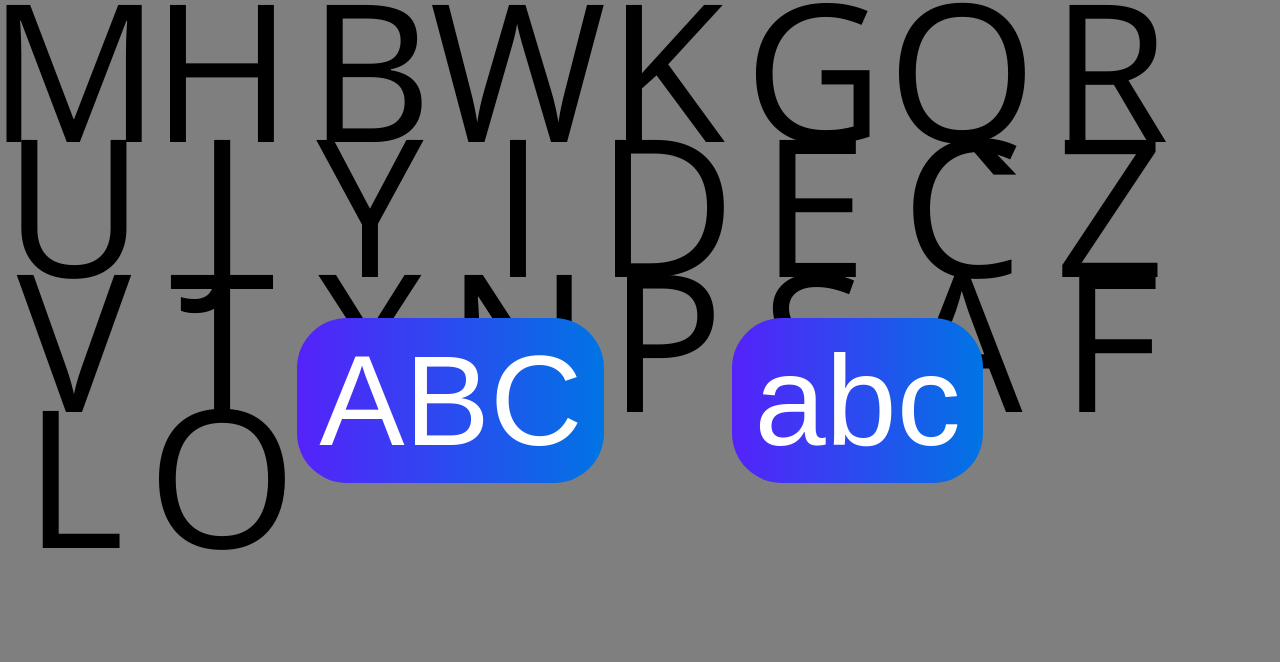
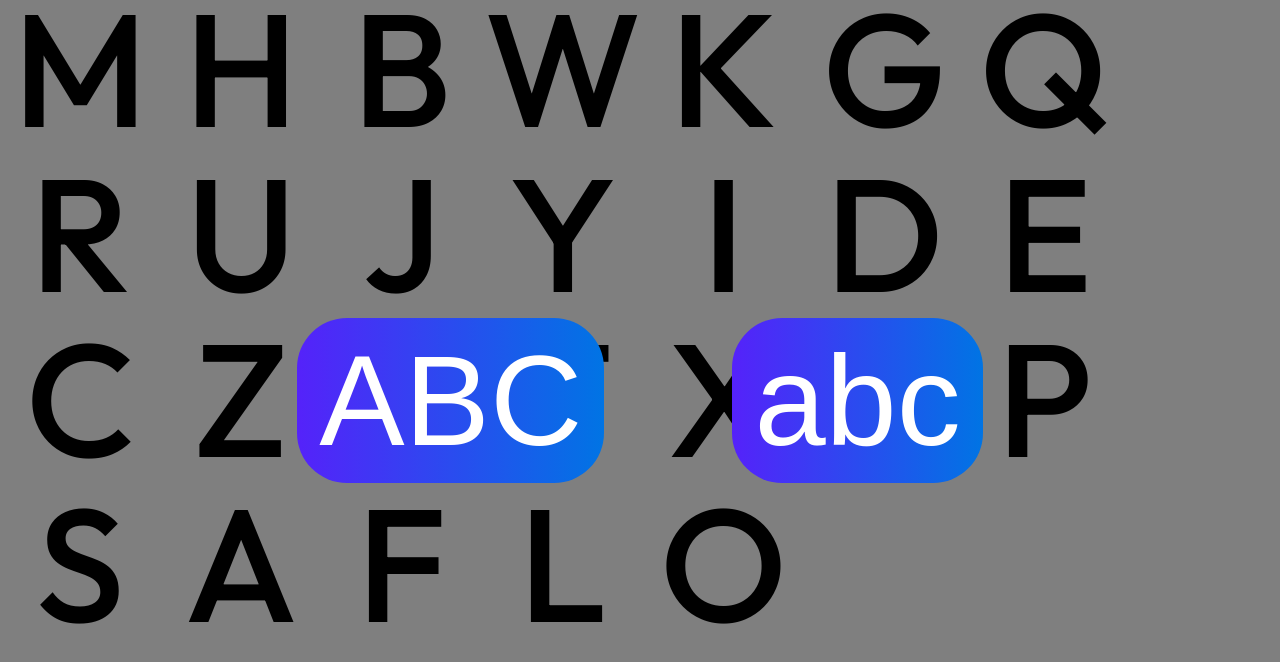
Before and after one commit to grerm1996/alphabet, a React (Create React App) app: page / in a window 1280 px wide. Shown: the top 662 px of the page. Built offline with nearby package versions, Linux system fonts and the light colour scheme.

Commit message:
make font Outfit + add vertical margin

```diff
--- a/src/App.css
+++ b/src/App.css
@@ -1,4 +1,4 @@
-@import url('https://fonts.googleapis.com/css2?family=Open+Sans&display=swap');
+@import url('https://fonts.googleapis.com/css2?family=Open+Sans&family=Outfit:wght@500&display=swap');
 
 #letterContainer {
   display: flex;
@@ -12,12 +12,13 @@
   display: flex;
   align-items: center;
   justify-content: center;
-  font-size: 12em;
+  font-size: 10em;
   height: 9vw;
-  width: 10vw;
+  width: 11vw;
   margin: 10px;
   cursor: pointer;
-  font-family: 'Open Sans', sans-serif;
+  font-family: 'Outfit', sans-serif;
+  margin-bottom: 40px;
 }
 
 .chosen {
--- a/src/App.js
+++ b/src/App.js
@@ -49,7 +49,7 @@ let countdown = () => {
   let i=-1;
   return () => {
     i++;
-    if (i === 25) {
+    if (i === 26) {
       alert("game over!")
     } else currentLetter = countdownArr[i].letter;
     setTimeout(readLetter(countdownArr[i]), 1000);
```
